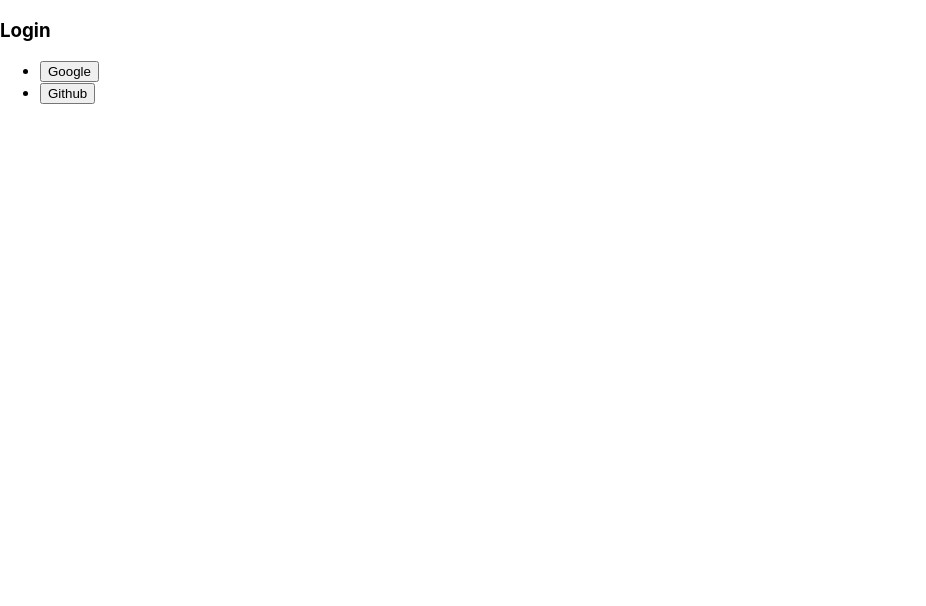
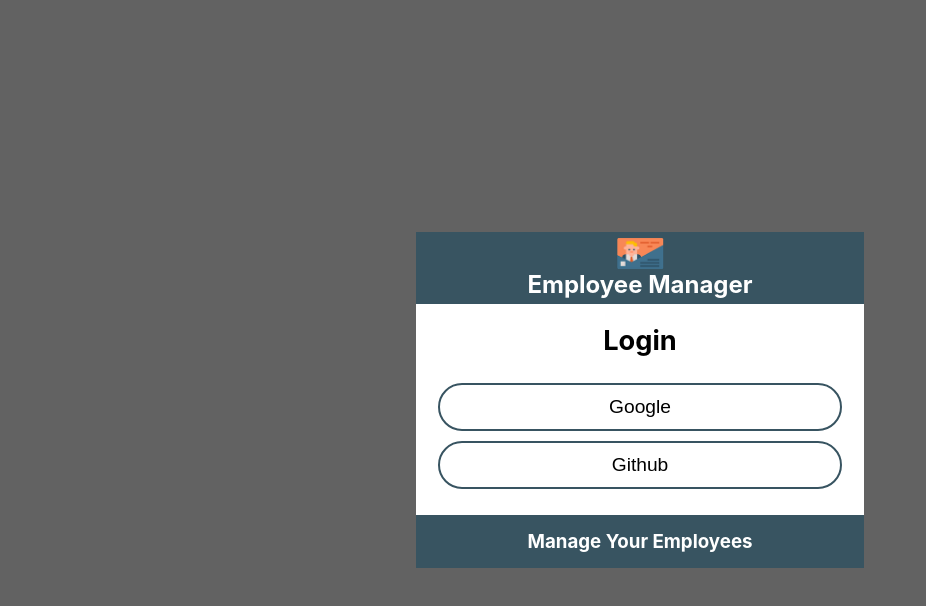
Before and after one commit to jiwon9412/EmployeeManager, a React (Create React App) app: page / in a window 1280 px wide. Shown: the top 606 px of the page, without its empty margins (0-926 px from the left). Built offline with nearby package versions, Linux system fonts and the light colour scheme; no server answers.

Commit message:
add Login UI

```diff
--- a/package.json
+++ b/package.json
@@ -10,10 +10,12 @@
     "@types/node": "^16.7.13",
     "@types/react": "^18.0.0",
     "@types/react-dom": "^18.0.0",
+    "@types/styled-components": "^5.1.26",
     "firebase": "^9.12.1",
     "react": "^18.2.0",
     "react-dom": "^18.2.0",
     "react-scripts": "5.0.1",
+    "styled-components": "^5.3.6",
     "typescript": "^4.4.2",
     "web-vitals": "^2.1.0"
   },
--- a/src/App.css
+++ b/src/App.css
@@ -1,38 +1,3 @@
-.App {
-  text-align: center;
+* {
+  box-sizing: border-box;
 }
-
-.App-logo {
-  height: 40vmin;
-  pointer-events: none;
-}
-
-@media (prefers-reduced-motion: no-preference) {
-  .App-logo {
-    animation: App-logo-spin infinite 20s linear;
-  }
-}
-
-.App-header {
-  background-color: #282c34;
-  min-height: 100vh;
-  display: flex;
-  flex-direction: column;
-  align-items: center;
-  justify-content: center;
-  font-size: calc(10px + 2vmin);
-  color: white;
-}
-
-.App-link {
-  color: #61dafb;
-}
-
-@keyframes App-logo-spin {
-  from {
-    transform: rotate(0deg);
-  }
-  to {
-    transform: rotate(360deg);
-  }
-}
--- a/src/App.tsx
+++ b/src/App.tsx
@@ -1,12 +1,27 @@
 import Login from "./components/pages/login/login";
 import AuthService from "./service/auth_service";
+import "./App.css";
+import styled from "styled-components";
 
 interface AppProps {
   authService?: AuthService;
 }
 
 function App({ authService }: AppProps): JSX.Element {
-  return <Login authService={authService} />;
+  return (
+    <StyleApp>
+      <Login authService={authService} />
+    </StyleApp>
+  );
 }
 
 export default App;
+
+const StyleApp = styled.div`
+  width: 100%;
+  height: 100vh;
+  display: flex;
+  justify-content: center;
+  align-items: center;
+  background-color: #626262;
+`;
--- /dev/null
+++ b/src/components/atoms/loginButton/loginButton.tsx
@@ -0,0 +1,23 @@
+import styled from "styled-components";
+
+interface Button {
+  children: string;
+  onClick: (event: React.MouseEvent) => void;
+}
+
+const LoginButton = ({ children, onClick }: Button) => {
+  return <LoginBtn onClick={onClick}>{children}</LoginBtn>;
+};
+
+export default LoginButton;
+
+const LoginBtn = styled.button`
+  width: 90%;
+  height: 2.5em;
+  font-size: 1.2em;
+  border: 2px solid #385461;
+  background-color: #fff;
+  border-radius: 30px;
+  margin-bottom: 10px;
+  cursor: pointer;
+`;
--- /dev/null
+++ b/src/components/blocks/footer/footer.tsx
@@ -0,0 +1,23 @@
+import styled from "styled-components";
+
+const Footer = () => {
+  return (
+    <StyleFooter>
+      <h3>Manage Your Employees</h3>
+    </StyleFooter>
+  );
+};
+
+export default Footer;
+
+const StyleFooter = styled.footer`
+  background-color: #385461;
+  width: 100%;
+  padding: 5px 5px;
+  color: #fff;
+  text-align: center;
+
+  h3 {
+    margin: 10px;
+  }
+`;
--- /dev/null
+++ b/src/components/blocks/header/header.tsx
@@ -0,0 +1,30 @@
+import styled from "styled-components";
+const Header = () => {
+  return (
+    <StyleHeader>
+      <img src='images/logo.png' alt='' />
+      <h1>Employee Manager</h1>
+    </StyleHeader>
+  );
+};
+
+export default Header;
+
+const StyleHeader = styled.header`
+  display: flex;
+  flex-direction: column;
+  align-items: center;
+  background-color: #385461;
+  width: 100%;
+  padding: 5px 5px;
+
+  img {
+    display: block;
+    width: 3em;
+  }
+
+  h1 {
+    color: #fff;
+    margin: 0;
+  }
+`;
--- a/src/components/pages/login/login.tsx
+++ b/src/components/pages/login/login.tsx
@@ -1,5 +1,9 @@
 import React from "react";
 import AuthService from "../../../service/auth_service";
+import LoginButton from "../../atoms/loginButton/loginButton";
+import styled from "styled-components";
+import Header from "../../blocks/header/header";
+import Footer from "../../blocks/footer/footer";
 
 interface loginProps {
   authService?: AuthService;
@@ -12,20 +16,49 @@ const Login = ({ authService }: loginProps): JSX.Element => {
     });
   };
   return (
-    <section>
-      <section>
+    <LoginWrap>
+      <Header />
+      <LoginBox>
         <h1>Login</h1>
         <ul>
           <li>
-            <button onClick={onLogin}>Google</button>
+            <LoginButton onClick={onLogin}>Google</LoginButton>
           </li>
           <li>
-            <button onClick={onLogin}>Github</button>
+            <LoginButton onClick={onLogin}>Github</LoginButton>
           </li>
         </ul>
-      </section>
-    </section>
+      </LoginBox>
+      <Footer />
+    </LoginWrap>
   );
 };
 
 export default Login;
+
+const LoginWrap = styled.section`
+  display: flex;
+  flex-direction: column;
+  width: 35%;
+`;
+
+const LoginBox = styled.section`
+  display: flex;
+  flex-direction: column;
+  align-items: center;
+  width: 100%;
+  background-color: #fff;
+
+  h1 {
+    text-align: center;
+    font-size: 1.7em;
+    margin-top: 20px;
+    margin-bottom: 10px;
+  }
+  ul {
+    width: 100%;
+    text-align: center;
+    list-style: none;
+    padding: 0;
+  }
+`;
```
Also changed, not shown: 1 other file (tests, documents, lock files or other folders).
